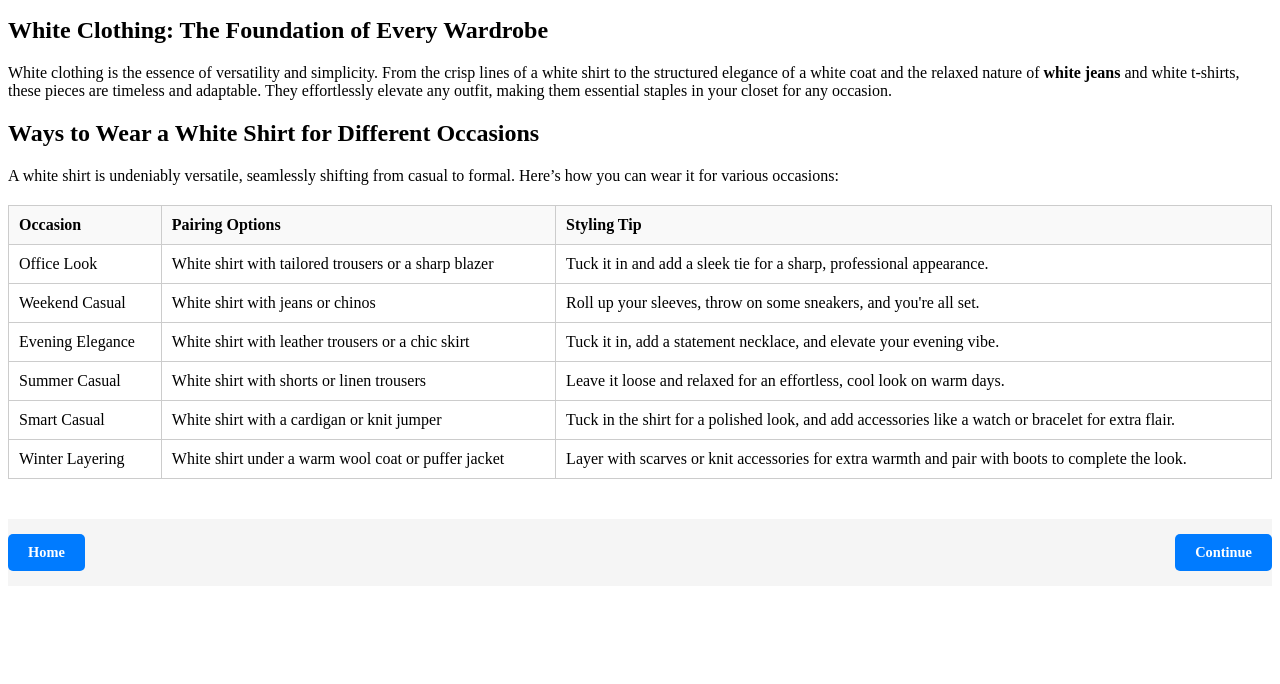
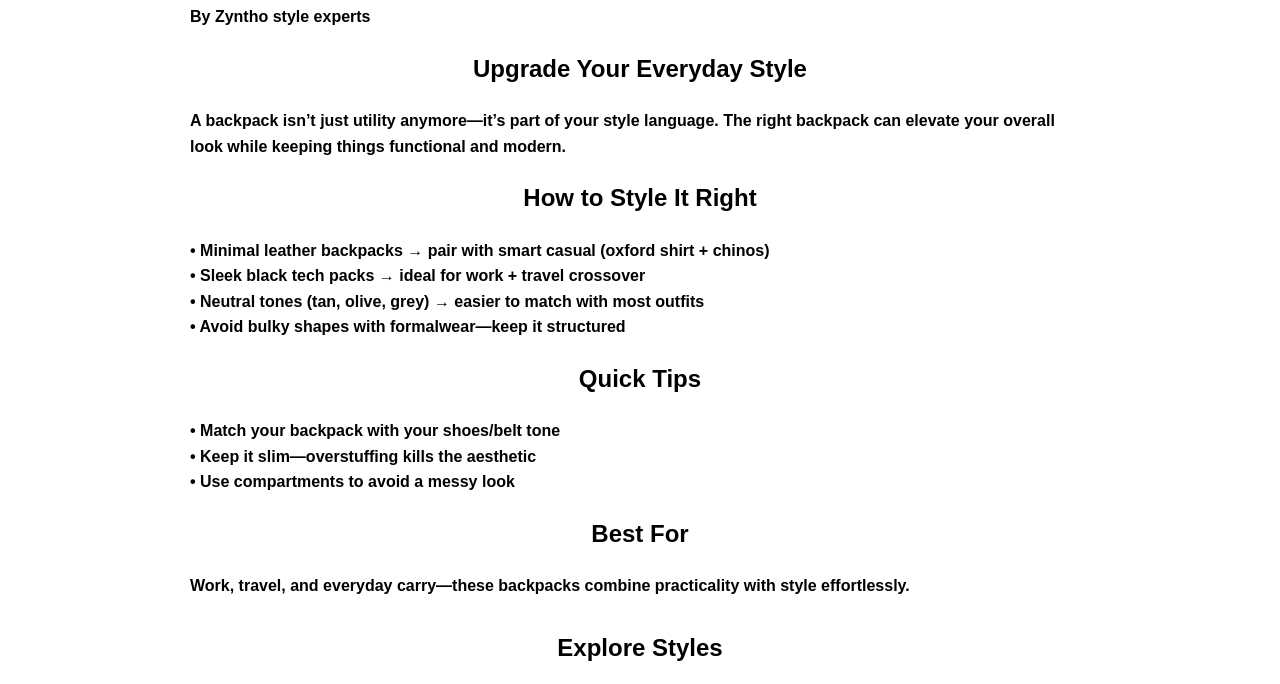
Before and after one commit to khushi-1909-prog/study3-link2, a plain HTML site: page styled2.html in a window 1280 px wide. Shown: the part 105-789 px from the top of the page. Drawn offline with Linux system fonts and the light colour scheme.

Commit message:
Update styled2.html

```diff
--- a/styled2.html
+++ b/styled2.html
@@ -3,79 +3,88 @@
 <head>
   <meta charset="UTF-8">
   <meta name="viewport" content="width=device-width, initial-scale=1.0">
-  <title>White Shirt Wonders • Better Buy</title>
+  <title>Backpacks That Elevate Your Outfit • Zyntho</title>
   <link rel="stylesheet" href="styles2.css">
+  <style>
+  .image-grid {
+  display: flex;
+  flex-direction: column;   /* 🔥 makes images vertical */
+  align-items: center;      /* center horizontally */
+  gap: 20px;                /* space between images */
+}
+
+.image-card {
+  width: 100%;
+  max-width: 350px;         /* keeps it clean on mobile */
+}
+
+.image-card img {
+  width: 100%;
+  height: auto;             /* 🔥 prevents cropping */
+  object-fit: contain;      /* show full image */
+  border-radius: 10px;
+}
+  </style>
 </head>
+
 <body>
-  <main class="container">
-    <h1>White Shirt Wonders: Top 5 Ways to Style</h1>
-    <h3>By Better Buy Style Experts</h3>
+  <main class="content-container">
 
-    <section>
-      <h2>White Clothing: The Foundation of Every Wardrobe</h2>
-      <p>
-        White clothing is the essence of versatility and simplicity. From the crisp lines
-        of a white shirt to the structured elegance of a white coat and the relaxed nature of
-        <strong>white jeans</strong> and white t-shirts, these pieces are timeless and adaptable.
-        They effortlessly elevate any outfit, making them essential staples in your closet
-        for any occasion.
-      </p>
-    </section>
+    <h1>Backpacks That Actually Elevate Your Outfit</h1>
+    <p><strong>By Zyntho style experts</strong></p>
 
-    <section>
-      <h2>Ways to Wear a White Shirt for Different Occasions</h2>
-      <p>
-        A white shirt is undeniably versatile, seamlessly shifting from casual to formal.
-        Here’s how you can wear it for various occasions:
-      </p>
+    <h2 style="text-align:center;">Upgrade Your Everyday Style</h2>
+    <p><b>
+      A backpack isn’t just utility anymore—it’s part of your style language.
+      The right backpack can elevate your overall look while keeping things functional and modern.
+    </b></p>
 
-      <table>
-        <thead>
-          <tr>
-            <th>Occasion</th>
-            <th>Pairing Options</th>
-            <th>Styling Tip</th>
-          </tr>
-        </thead>
-        <tbody>
-          <tr>
-            <td>Office Look</td>
-            <td>White shirt with tailored trousers or a sharp blazer</td>
-            <td>Tuck it in and add a sleek tie for a sharp, professional appearance.</td>
-          </tr>
-          <tr>
-            <td>Weekend Casual</td>
-            <td>White shirt with jeans or chinos</td>
-            <td>Roll up your sleeves, throw on some sneakers, and you're all set.</td>
-          </tr>
-          <tr>
-            <td>Evening Elegance</td>
-            <td>White shirt with leather trousers or a chic skirt</td>
-            <td>Tuck it in, add a statement necklace, and elevate your evening vibe.</td>
-          </tr>
-          <tr>
-            <td>Summer Casual</td>
-            <td>White shirt with shorts or linen trousers</td>
-            <td>Leave it loose and relaxed for an effortless, cool look on warm days.</td>
-          </tr>
-          <tr>
-            <td>Smart Casual</td>
-            <td>White shirt with a cardigan or knit jumper</td>
-            <td>Tuck in the shirt for a polished look, and add accessories like a watch or bracelet for extra flair.</td>
-          </tr>
-          <tr>
-            <td>Winter Layering</td>
-            <td>White shirt under a warm wool coat or puffer jacket</td>
-            <td>Layer with scarves or knit accessories for extra warmth and pair with boots to complete the look.</td>
-          </tr>
-        </tbody>
-      </table>
-    </section>
+    <h2 style="text-align:center;">How to Style It Right</h2>
+    <p><b>
+      • Minimal leather backpacks → pair with smart casual (oxford shirt + chinos) <br>
+      • Sleek black tech packs → ideal for work + travel crossover <br>
+      • Neutral tones (tan, olive, grey) → easier to match with most outfits <br>
+      • Avoid bulky shapes with formalwear—keep it structured
+    </b></p>
 
-    <footer class="buttons">
-      <a href="styling.html" class="btn left">Home</a>
-      <a href="https://forms.gle/8oWUwoHg4DD9p9DH8" class="btn right">Continue</a>
-    </footer>
+    <h2 style="text-align:center;">Quick Tips</h2>
+    <p><b>
+      • Match your backpack with your shoes/belt tone <br>
+      • Keep it slim—overstuffing kills the aesthetic <br>
+      • Use compartments to avoid a messy look
+    </b></p>
+
+    <h2 style="text-align:center;">Best For</h2>
+    <p><b>
+      Work, travel, and everyday carry—these backpacks combine practicality with style effortlessly.
+    </b></p>
+
+    <!-- ✅ ALL IMAGES AT THE END -->
+    <h2 style="text-align:center; margin-top: 30px;">Explore Styles</h2>
+
+    <div class="image-grid" style="display: flex; justify-content: center; gap: 15px; flex-wrap: wrap;">
+      <div class="image-card">
+        <img src="new images/s2p3.png" alt="Backpack 1">
+      </div>
+      <div class="image-card">
+        <img src="new images/s2p1.jpg" alt="Backpack 2">
+      </div>
+      <div class="image-card">
+        <img src="new images/s2p2.jpg" alt="Backpack 3">
+      </div>
+
+    </div>
+
+    <!-- FOOTER BUTTONS -->
+    <div class="footer-buttons">
+      <a href="styling.html">Home</a>
+      <a href="https://stansa.qualtrics.com/jfe/form/SV_b2VTky6eu3dZRrM">Continue</a>
+    </div>
+
   </main>
+
+  <footer>
+    © 2025 Zyntho · All rights reserved
+  </footer>
 </body>
 </html>
```
